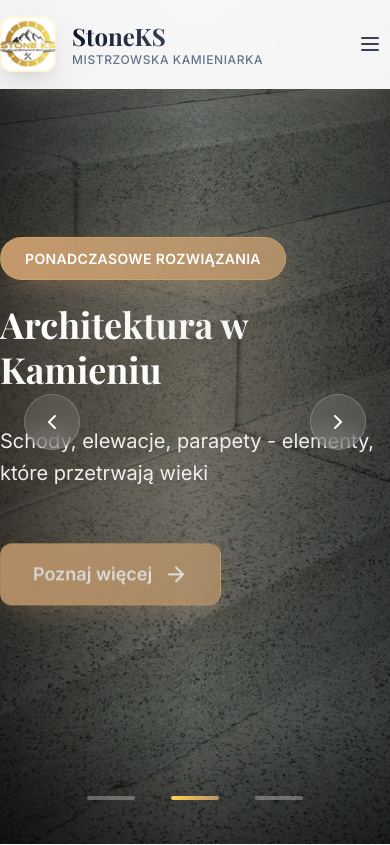
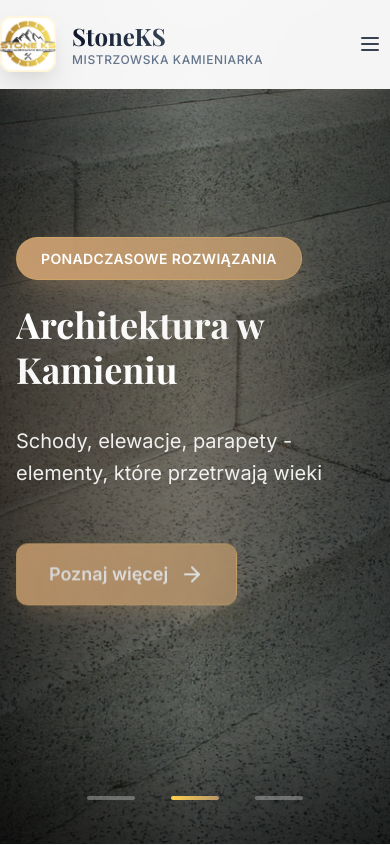
Before and after one commit to modrym/stoneks-strona, a React (Vite) app: page / in a window 390 px wide. Shown: the top 845 px of the page. Built offline with nearby package versions, Linux system fonts and the light colour scheme; the HTML template or start-up script is replaced by a standard one.

Commit message:
Carousel fix

```diff
--- a/src/components/HeroCarousel.tsx
+++ b/src/components/HeroCarousel.tsx
@@ -88,7 +88,7 @@ const HeroCarousel = (): JSX.Element => {
 
             {/* Content Overlay */}
             <div className="absolute inset-0 flex items-center">
-              <div className="container-custom">
+              <div className="container-custom px-4 sm:px-6 lg:px-8">
                 <div className="grid lg:grid-cols-2 gap-12 items-center">
                   <div className="text-white space-y-8">
                     {/* Badge */}
@@ -142,12 +142,12 @@ const HeroCarousel = (): JSX.Element => {
         ))}
       </Swiper>
 
-      {/* Custom Navigation Buttons */}
-      <button className="hero-carousel-prev absolute left-6 top-1/2 -translate-y-1/2 z-20 w-14 h-14 bg-white/10 hover:bg-white/20 backdrop-blur-md border border-white/20 rounded-full flex items-center justify-center text-white hover:text-gold-400 transition-all duration-300 group">
+      {/* Custom Navigation Buttons - Hidden on mobile, visible on desktop */}
+      <button className="hero-carousel-prev absolute left-6 top-1/2 -translate-y-1/2 z-20 w-14 h-14 bg-white/10 hover:bg-white/20 backdrop-blur-md border border-white/20 rounded-full hidden md:flex items-center justify-center text-white hover:text-gold-400 transition-all duration-300 group">
         <ChevronLeft size={24} className="group-hover:-translate-x-0.5 transition-transform" />
       </button>
 
-      <button className="hero-carousel-next absolute right-6 top-1/2 -translate-y-1/2 z-20 w-14 h-14 bg-white/10 hover:bg-white/20 backdrop-blur-md border border-white/20 rounded-full flex items-center justify-center text-white hover:text-gold-400 transition-all duration-300 group">
+      <button className="hero-carousel-next absolute right-6 top-1/2 -translate-y-1/2 z-20 w-14 h-14 bg-white/10 hover:bg-white/20 backdrop-blur-md border border-white/20 rounded-full hidden md:flex items-center justify-center text-white hover:text-gold-400 transition-all duration-300 group">
         <ChevronRight size={24} className="group-hover:translate-x-0.5 transition-transform" />
       </button>
 
```
